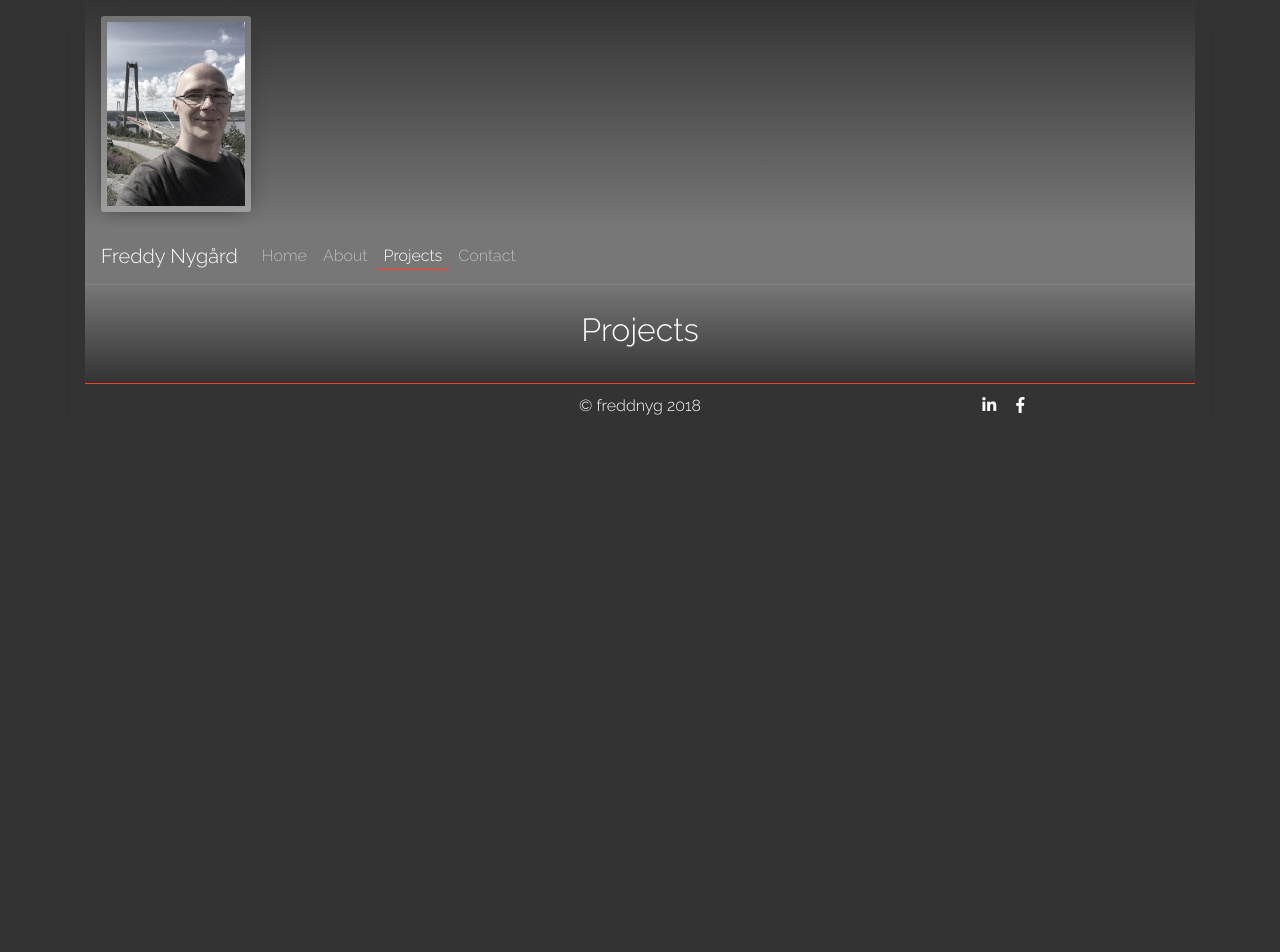
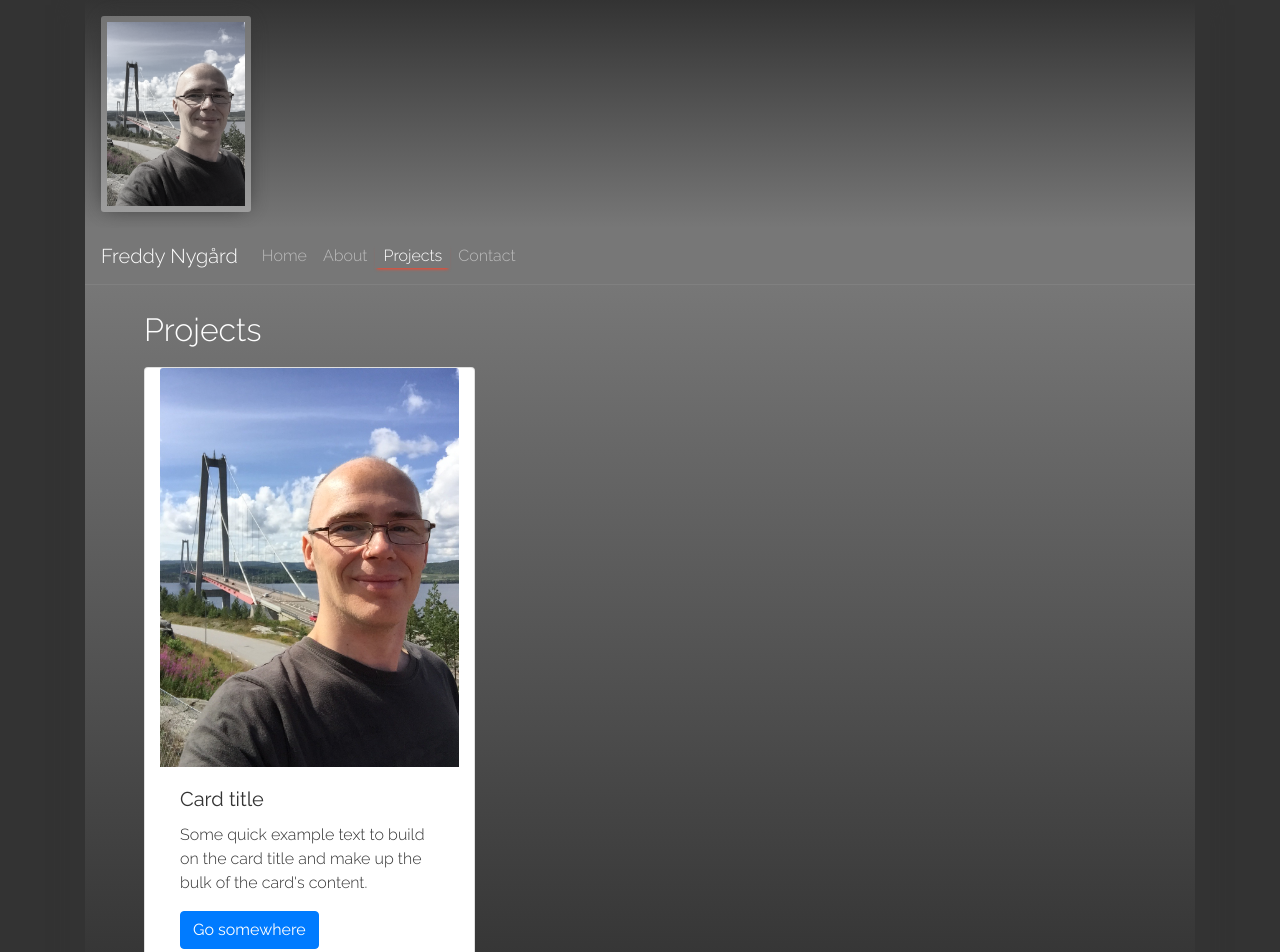
Before and after one commit to freddnyg/freddnyg, an Angular app: page /projects in a window 1280 px wide. Shown: the top 952 px of the page. Before the commit the page ends 800 px from the top, so only its background shows below. Built offline with nearby package versions, Linux system fonts and the light colour scheme.

Commit message:
adjustments

```diff
--- a/angular.json
+++ b/angular.json
@@ -23,7 +23,7 @@
             "polyfills": "src/polyfills.ts",
             "tsConfig": "src/tsconfig.app.json",
             "assets": [
-              "src/favicon.ico",
+              "src/favicon.png",
               "src/assets"
             ],
             "styles": [
--- a/src/app/navbar/navbar.component.html
+++ b/src/app/navbar/navbar.component.html
@@ -3,7 +3,6 @@
   <button class="navbar-toggler" type="button" data-toggle="collapse" data-target="#navbarSupportedContent" aria-controls="navbarSupportedContent" aria-expanded="false" aria-label="Toggle navigation">
     <span class="navbar-toggler-icon"></span>
   </button>
-
   <div class="collapse navbar-collapse" id="navbarSupportedContent">
     <ul class="navbar-nav mr-auto">
         <li class="nav-item"><a class="nav-link" routerLink="/" routerLinkActive="active" [routerLinkActiveOptions]="{exact: true}">Home</a></li>
--- a/src/app/projects/projects.component.html
+++ b/src/app/projects/projects.component.html
@@ -1 +1,9 @@
 <h2>{{ header }}</h2>
+<div class="card col-4" style="color:#333;">
+  <img class="card-img-top" src="assets/IMG_0107.jpg" style="object-fit:fill;width:100%" alt="Card image cap">
+  <div class="card-body">
+    <h5 class="card-title">Card title</h5>
+    <p class="card-text">Some quick example text to build on the card title and make up the bulk of the card's content.</p>
+    <a href="#" class="btn btn-primary">Go somewhere</a>
+  </div>
+</div>
--- a/src/index.html
+++ b/src/index.html
@@ -4,7 +4,6 @@
     <meta charset="utf-8">
     <title>Freddy Nygård</title>
     <base href="/">
-
     <meta name="viewport" content="width=device-width, initial-scale=1">
     <link rel="icon" type="image/png" href="favicon.png">
     <link href="https://fonts.googleapis.com/css?family=Raleway:300,400,700" rel="stylesheet">
```
Also changed, not shown: 1 other file (tests, documents, lock files or other folders). Lines whose indentation alone changed are shown as unchanged.
